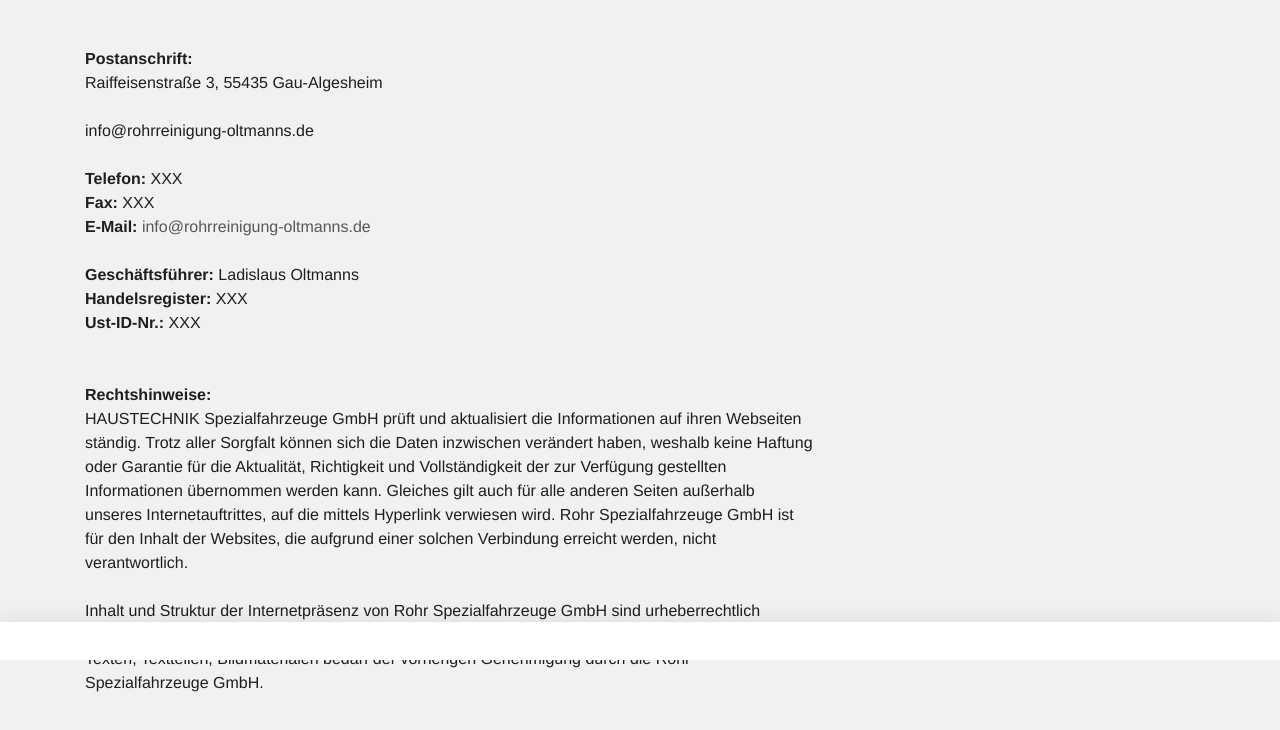
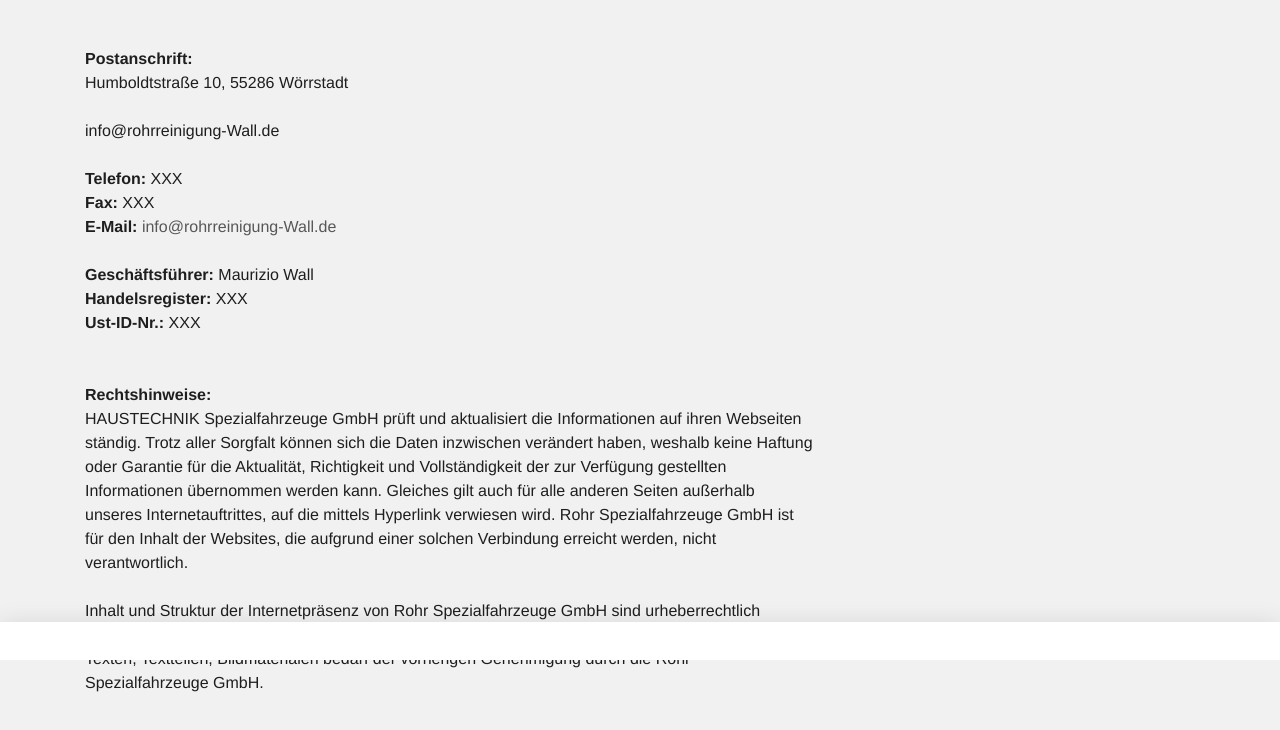
Before and after one commit to Klempner-meister/rohrreinigung-Wall, a plain HTML site: page impressum.html in a window 1280 px wide. Shown: the part 140-870 px from the top of the page. Drawn offline with Linux system fonts and the light colour scheme; a script that the page names is missing.

Commit message:
Update impressum.html

```diff
--- a/impressum.html
+++ b/impressum.html
@@ -26,7 +26,7 @@ class="ie9"><![endif]--><!--[if (gt IE 9)|!(IE)]><!--><body><!--<![endif]-->
   <a href="index.html">startseite</a>
 
   Impressum</h2></div></div></div></div><div class="container slot-two-columns"><div class="row"><div class="col-xs-12 col-md-8">
-<a id="c8"></a><div class="content-text m-b-1"><div class="row"><div class="col-sm-12"><p class="bodytext"><strong>Postanschrift:</strong><br> Raiffeisenstraße 3, 55435 Gau-Algesheim <br>  <br> info@rohrreinigung-oltmanns.de</p><p class="bodytext">&nbsp;</p><p class="bodytext"><strong>Telefon:</strong>  XXX<br> <strong>Fax:</strong>  XXX<br> <strong>E-Mail:</strong> <a href="mailto:info@rohrreinigung-oltmanns.de">info@rohrreinigung-oltmanns.de</a></p><p class="bodytext">&nbsp;</p><p class="bodytext"><strong>Geschäftsführer:</strong>   Ladislaus Oltmanns
+<a id="c8"></a><div class="content-text m-b-1"><div class="row"><div class="col-sm-12"><p class="bodytext"><strong>Postanschrift:</strong><br> Humboldtstraße 10, 55286 Wörrstadt <br>  <br> info@rohrreinigung-Wall.de</p><p class="bodytext">&nbsp;</p><p class="bodytext"><strong>Telefon:</strong>  XXX<br> <strong>Fax:</strong>  XXX<br> <strong>E-Mail:</strong> <a href="mailto:info@rohrreinigung-Wall.de">info@rohrreinigung-Wall.de</a></p><p class="bodytext">&nbsp;</p><p class="bodytext"><strong>Geschäftsführer:</strong>   Maurizio Wall
 
 
 
```
